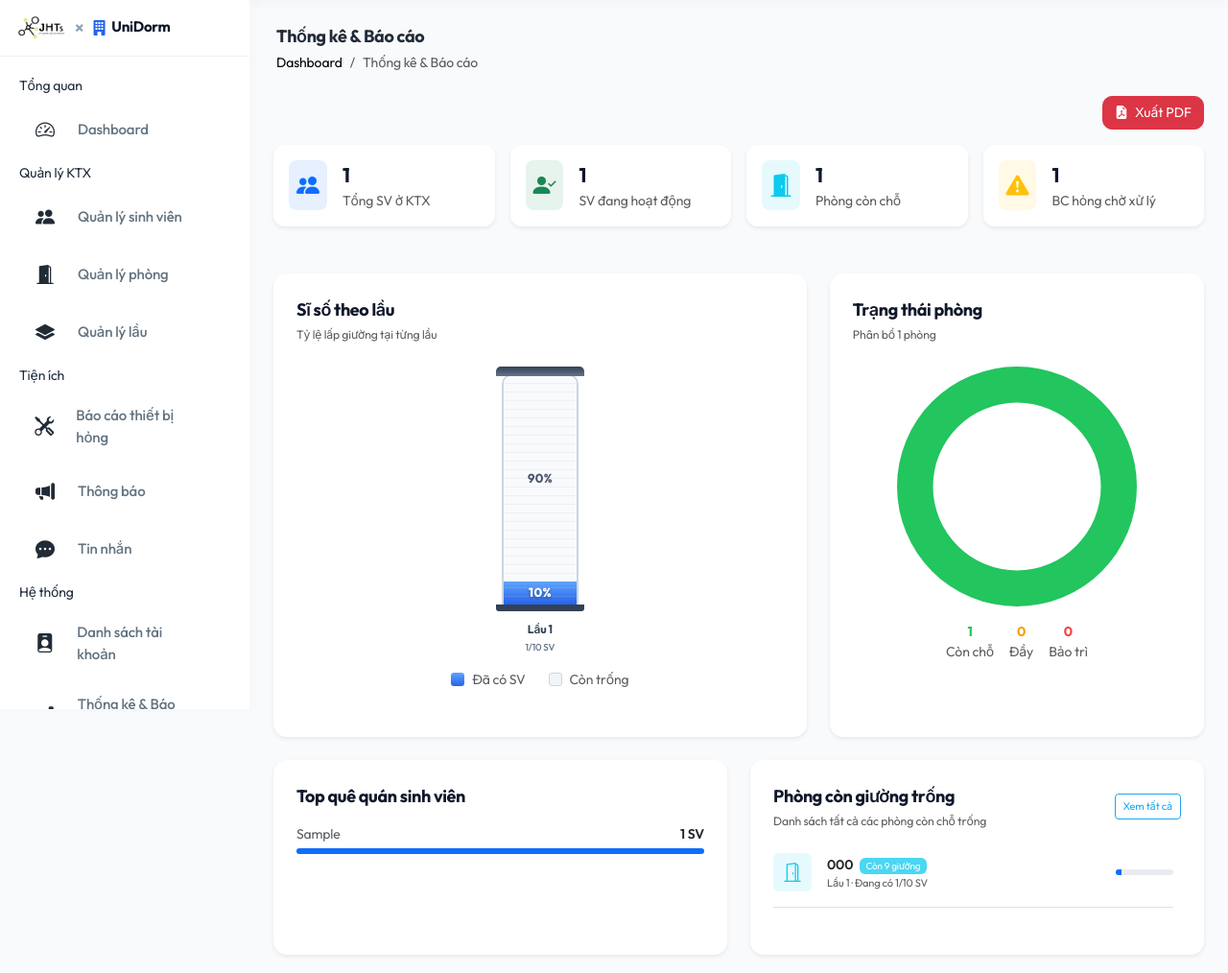
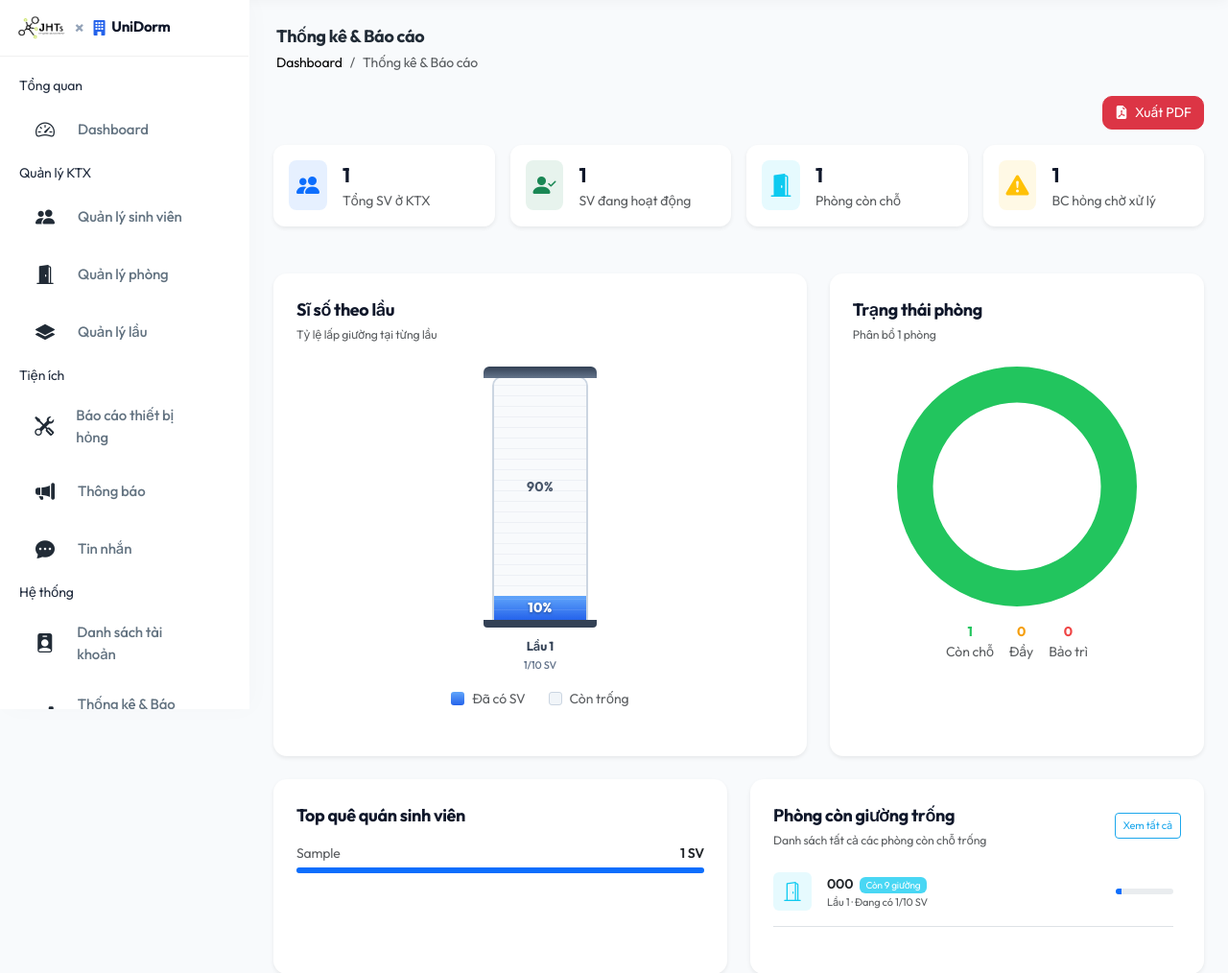
Before and after one commit to nhanhuutran007/UniDorm, a PHP site: page /UniDorm/reports in a window 1280 px wide. Shown: the part 61-1075 px from the top of the page at 96% size. Run offline with PHP 8.4, Linux system fonts and the light colour scheme; the visitor is signed in with stand-in values (Sample User, id 1); tables that the repository leaves empty hold one stand-in row (values such as "Sample post"); grey boxes marked "Sample" are stand-in pictures; data that the repository does not hold is empty.

Commit message:
fix: tang kich thuoc cot toa nha len 100px va chieu cao 320px

```diff
--- a/views/admin/reports.php
+++ b/views/admin/reports.php
@@ -118,21 +118,21 @@ $emptyRooms = $conn->query("
 
                 <?php
                 $maxCapacity = max(array_map(fn($f) => (int)$f['capacity'], $floorOccupancy) ?: [1]);
-                $buildingH   = 300;
+                $buildingH   = 320;
                 ?>
 
                 <style>
-                .bldg-wrap{display:flex;align-items:flex-end;justify-content:center;gap:20px;height:<?php echo $buildingH; ?>px;padding:0 12px;}
-                .bldg-col{display:flex;flex-direction:column;align-items:center;width:80px;height:100%;}
+                .bldg-wrap{display:flex;align-items:flex-end;justify-content:center;gap:16px;height:<?php echo $buildingH; ?>px;padding:0 8px;}
+                .bldg-col{display:flex;flex-direction:column;align-items:center;width:100px;height:100%;}
                 .bldg-body{width:100%;flex:1;display:flex;flex-direction:column;border-radius:10px 10px 0 0;overflow:hidden;border:2px solid #cbd5e1;background:#f1f5f9;}
                 .bldg-fill{background:linear-gradient(180deg,#60a5fa 0%,#2563eb 100%);width:100%;position:relative;display:flex;align-items:center;justify-content:center;}
-                .bldg-fill::after{content:'';position:absolute;inset:0;background:repeating-linear-gradient(0deg,transparent,transparent 8px,rgba(255,255,255,.1) 8px,rgba(255,255,255,.1) 9px);pointer-events:none;}
-                .bldg-empty{width:100%;position:relative;display:flex;align-items:center;justify-content:center;background:repeating-linear-gradient(0deg,#f8fafc 0px,#f8fafc 8px,#edf0f5 8px,#edf0f5 9px);}
-                .bldg-roof{width:115%;height:10px;background:linear-gradient(180deg,#334155,#64748b);border-radius:5px 5px 0 0;margin-bottom:-2px;z-index:1;flex-shrink:0;}
-                .bldg-base{width:115%;height:7px;background:#334155;border-radius:0 0 3px 3px;margin-top:-2px;flex-shrink:0;}
-                .bldg-label{margin-top:10px;font-size:12px;font-weight:700;color:#334155;white-space:nowrap;}
-                .bldg-count{font-size:10px;font-weight:500;color:#64748b;margin-top:2px;}
-                .bldg-pct{font-size:13px;font-weight:800;z-index:2;white-space:nowrap;letter-spacing:.3px;line-height:1;position:relative;}
+                .bldg-fill::after{content:'';position:absolute;inset:0;background:repeating-linear-gradient(0deg,transparent,transparent 10px,rgba(255,255,255,.1) 10px,rgba(255,255,255,.1) 11px);pointer-events:none;}
+                .bldg-empty{width:100%;position:relative;display:flex;align-items:center;justify-content:center;background:repeating-linear-gradient(0deg,#f8fafc 0px,#f8fafc 10px,#edf0f5 10px,#edf0f5 11px);}
+                .bldg-roof{width:118%;height:12px;background:linear-gradient(180deg,#334155,#64748b);border-radius:6px 6px 0 0;margin-bottom:-2px;z-index:1;flex-shrink:0;}
+                .bldg-base{width:118%;height:8px;background:#334155;border-radius:0 0 4px 4px;margin-top:-2px;flex-shrink:0;}
+                .bldg-label{margin-top:10px;font-size:13px;font-weight:700;color:#334155;white-space:nowrap;}
+                .bldg-count{font-size:11px;font-weight:500;color:#64748b;margin-top:2px;}
+                .bldg-pct{font-size:14px;font-weight:800;z-index:2;white-space:nowrap;letter-spacing:.3px;line-height:1;position:relative;}
                 .bldg-fill .bldg-pct{color:#fff;text-shadow:0 1px 3px rgba(0,0,0,.4);}
                 .bldg-empty .bldg-pct{color:#475569;font-weight:700;}
                 </style>
```
